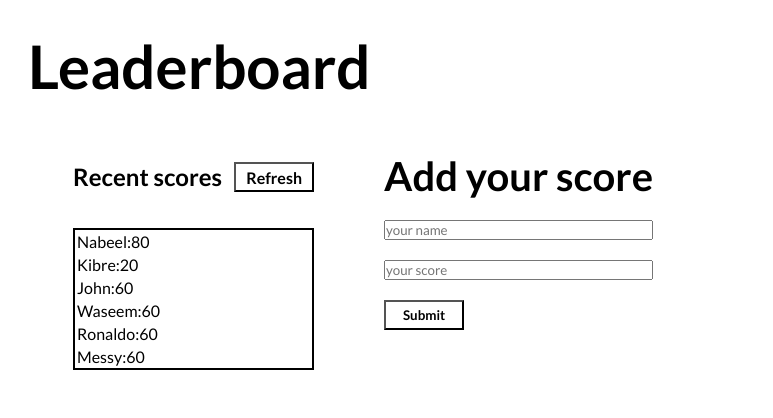
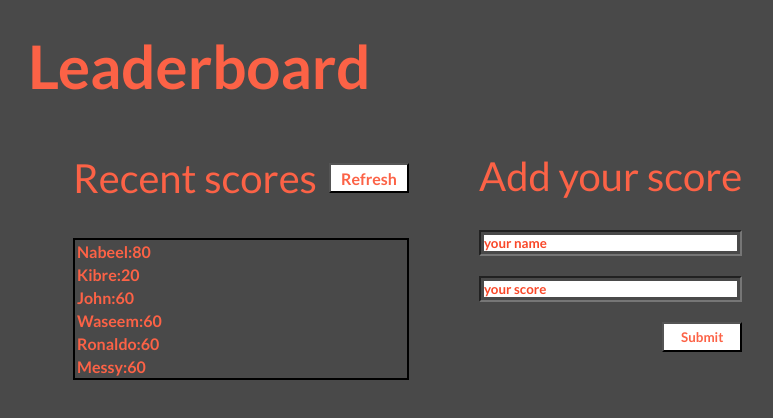
Before and after one commit to studiosnabeel/Leaderboard, a website built with webpack: page src/index.html in a window 1280 px wide. Shown: the whole page, without its empty margins (2-775 px from the left). Built offline with nearby package versions, Linux system fonts and the light colour scheme.

Commit message:
cursor pointer added to buttons and other css

```diff
--- a/src/index.html
+++ b/src/index.html
@@ -12,7 +12,7 @@
       <section class="container">
         <div class="sub-container">
           <section class="refresh">
-            <h2>Recent scores</h2>
+            <h2 class="refresh-h2">Recent scores</h2>
             <button class="refresh-btn" type="submit">Refresh</button>
           </section>
           <section class="score-section">
@@ -28,8 +28,8 @@
         </div>
         <form action="" class="add-score">
           <h2 class="form-h2">Add your score</h2>
-          <input type="text" placeholder="your name" />
-          <input type="text" placeholder="your score" />
+          <input class="input" type="text" placeholder="your name" />
+          <input class="input" type="text" placeholder="your score" />
           <button class="form-btn" type="submit">Submit</button>
         </form>
       </section>
--- a/src/style.css
+++ b/src/style.css
@@ -5,6 +5,8 @@
   box-sizing: border-box;
   padding: 0;
   margin: 0;
+  color: rgb(252, 98, 70);
+  background-color: rgb(73, 73, 73);
 }
 
 .body1 {
@@ -17,6 +19,7 @@
 
 .main-h1 {
   font-size: 60px;
+  font-weight: 700;
 }
 
 .container {
@@ -31,7 +34,13 @@
   display: flex;
   gap: 12px;
   padding: 10px 0 36px 0;
-  margin: 40px 0 0 0;
+  margin: 20px 0 0 0;
+}
+
+.refresh-h2 {
+  font-size: 40px;
+  font-weight: 400;
+  align-self: center;
 }
 
 .add-score {
@@ -44,15 +53,19 @@
 
 .refresh-btn {
   font-size: 16px;
-  font-weight: 600;
+  font-weight: 700;
   background-color: white;
   width: 80px;
   height: 30px;
   align-self: center;
+  cursor: pointer;
 }
 
 .form-h2 {
   font-size: 40px;
+  font-weight: 400;
+  align-self: center;
+  margin-bottom: 10px;
 }
 
 .score-section {
@@ -69,11 +82,25 @@
 .score-li {
   list-style-type: none;
   padding: 2px;
+  font-weight: 700;
 }
 
 .form-btn {
   width: 80px;
   height: 30px;
+  font-weight: 700;
+  background-color: white;
+  align-self: end;
+  cursor: pointer;
+}
+
+.input {
   font-weight: 600;
+  padding: 3px;
+}
+
+.input::placeholder {
+  font-weight: 700;
   background-color: white;
+  color: rgb(249, 71, 40);
 }
```
